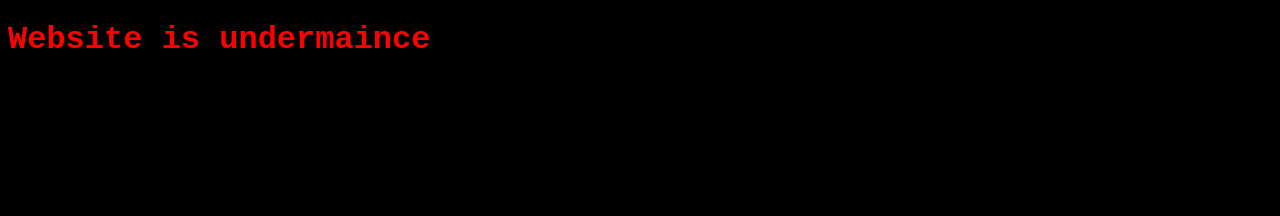
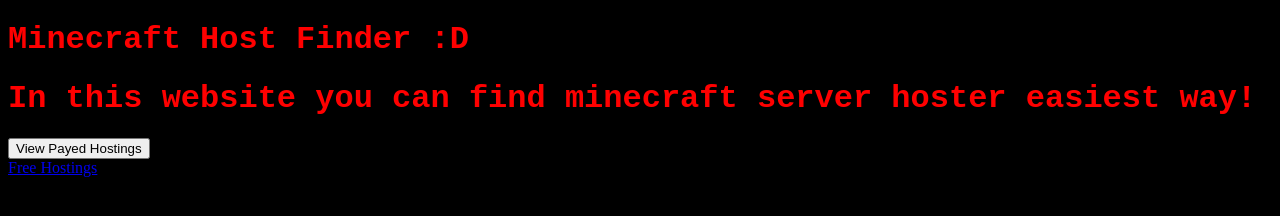
Before and after one commit to Zsombyy/hostfinder.github.io, a plain HTML site: page index.html in a window 1280 px wide. Drawn offline with Linux system fonts and the light colour scheme.

Commit message:
Update index.html

```diff
--- a/index.html
+++ b/index.html
@@ -2,10 +2,21 @@
 <html lang="en">
 <head>
     <meta charset="UTF-8">
-    <title>Soon</title>
+    <title>Host Finder</title>
     <link rel="stylesheet" href="main.css">
 </head>
 <body>
-    <h1>Website is undermaince</h1>
+    <h1>Minecraft Host Finder :D</h1>
+    <h1>In this website you can find minecraft server hoster easiest way!</h1>
+    <div class="Payed">
+        <a href="payed.html">
+            <button>View Payed Hostings</button>
+            <div>
+                <a href="free.html">Free Hostings</a>
+            </div>
+
+        </a>
+    </div>
 </body>
+<footer>Website Version  0.0.1.1.4 alpha We respect all rules on Github©</footer>
 </html>
```
